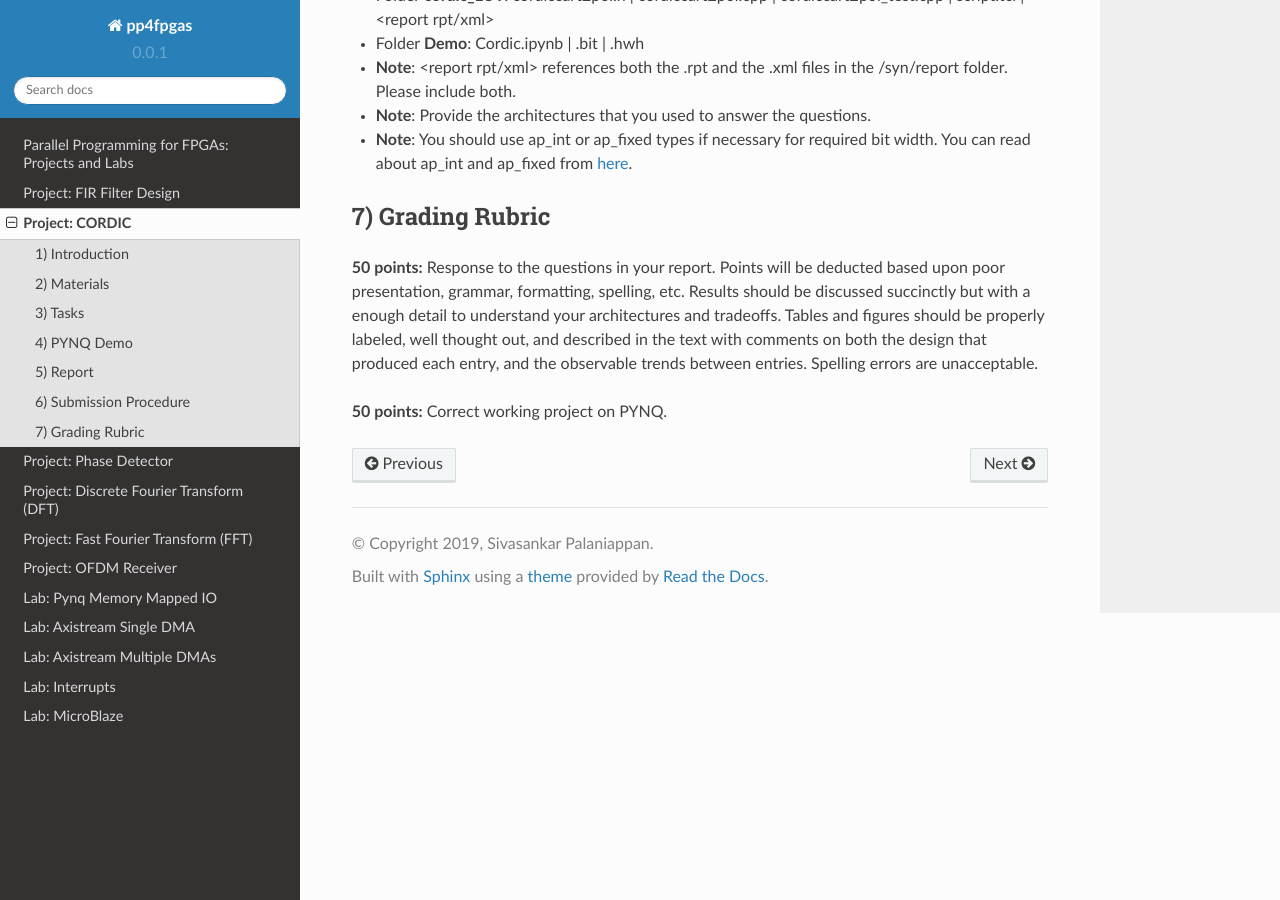
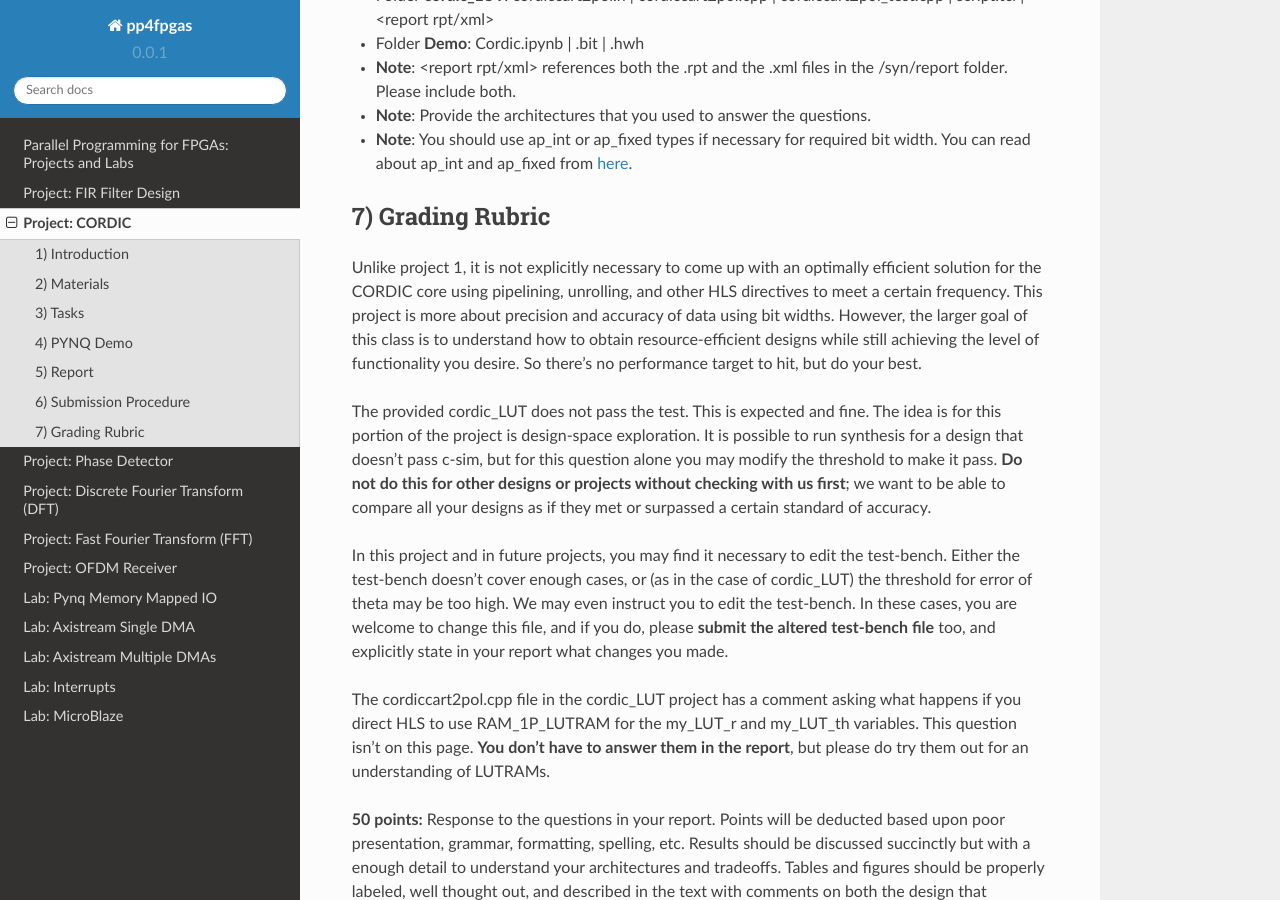
Before and after one commit to KastnerRG/Read_the_docs, a Sphinx documentation site: the page built from docs/project2.rst, in a window 1280 px wide and 900 px high, scrolled down 3020 px. Built offline with Sphinx 7.4.7 and the Read the Docs theme 2.0.0, drawn with Linux system fonts in a browser that asks for light colours.

Commit message:
Update project2.rst

```diff
--- a/docs/project2.rst
+++ b/docs/project2.rst
@@ -110,6 +110,14 @@ Your repo must contain a folder named "cordic" at the top-level. This folder mus
 7) Grading Rubric
 -------------------
 
+Unlike project 1, it is not explicitly necessary to come up with an optimally efficient solution for the CORDIC core using pipelining, unrolling, and other HLS directives to meet a certain frequency. This project is more about precision and accuracy of data using bit widths. However, the larger goal of this class is to understand how to obtain resource-efficient designs while still achieving the level of functionality you desire. So there's no performance target to hit, but do your best.
+
+The provided cordic_LUT does not pass the test. This is expected and fine. The idea is for this portion of the project is design-space exploration. It is possible to run synthesis for a design that doesn't pass c-sim, but for this question alone you may modify the threshold to make it pass. **Do not do this for other designs or projects without checking with us first**; we want to be able to compare all your designs as if they met or surpassed a certain standard of accuracy.
+
+In this project and in future projects, you may find it necessary to edit the test-bench. Either the test-bench doesn't cover enough cases, or (as in the case of cordic_LUT) the threshold for error of theta may be too high. We may even instruct you to edit the test-bench. In these cases, you are welcome to change this file, and if you do, please **submit the altered test-bench file** too, and explicitly state in your report what changes you made.
+
+The cordiccart2pol.cpp file in the cordic_LUT project has a comment asking what happens if you direct HLS to use RAM_1P_LUTRAM for the my_LUT_r and my_LUT_th variables. This question isn't on this page. **You don't have to answer them in the report**, but please do try them out for an understanding of LUTRAMs.
+
 **50 points:** Response to the questions in your report. Points will be deducted based upon poor presentation, grammar, formatting, spelling, etc. Results should be discussed succinctly but with a enough detail to understand your architectures and tradeoffs. Tables and figures should be properly labeled, well thought out, and described in the text with comments on both the design that produced each entry, and the observable trends between entries. Spelling errors are unacceptable.
 
 **50 points:** Correct working project on PYNQ.
```
